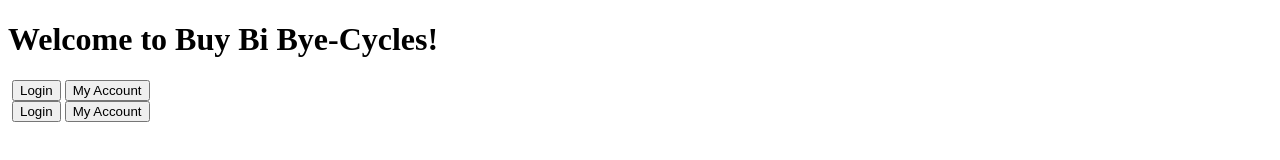
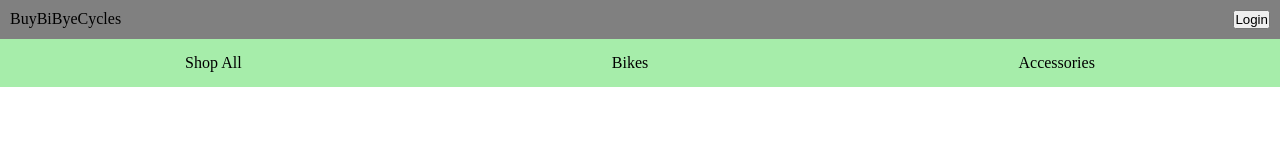
Before and after one commit to Rhiannon-OBrien-Coder/Buy_Bi_Bye_Cycles, a website: page client/index.html in a window 1280 px wide. Drawn offline with nearby package versions, Linux system fonts and the light colour scheme.

Commit message:
navbar foundation

```diff
--- a/client/index.html
+++ b/client/index.html
@@ -1,5 +1,6 @@
 <!DOCTYPE html>
 <html lang="en">
+
 <head>
     <meta charset="UTF-8">
     <meta name="viewport" content="width=device-width, initial-scale=1.0">
@@ -8,21 +9,25 @@
     <script src="https://unpkg.com/axios/dist/axios.min.js"></script>
     <script defer src="script.js"></script>
 </head>
+
 <body>
     <header>
-        <h1>Welcome to Buy Bi Bye-Cycles!</h1>
-        <nav>
-            <img src="" alt="">
-            <button id="login">Login</button>
-            <button id="myAccount">My Account</button>
+        <nav id="nav-belt">
+            <!-- <img src="../assets/bicycle.png" alt=""> -->
+            <p>BuyBiByeCycles</p>
+            <div>
+                <button id="login-btn">Login</button>
+                <button id="myAccount-btn">My Account</button>
+            </div>
         </nav>
-        <nav>
-            <img src="" alt="">
-            <button id="login">Login</button>
-            <button id="myAccount">My Account</button>
+        <nav id="nav-main">
+            <p>Shop All</p>
+            <p>Bikes</p>
+            <p>Accessories</p>
         </nav>
     </header>
     <main></main>
     <footer></footer>
 </body>
+
 </html>
--- a/client/style.css
+++ b/client/style.css
@@ -0,0 +1,28 @@
+body,
+p,
+button {
+  margin: 0;
+  padding: 0;
+}
+
+header {
+
+}
+
+#myAccount-btn {
+  display: none;
+}
+
+#nav-belt {
+  background-color: grey;
+  display: flex;
+  justify-content: space-between;
+  padding: 10px;
+}
+
+#nav-main {
+  background-color: rgb(166, 237, 170);
+  display: flex;
+  justify-content: space-around;
+  padding: 15px 0;
+}
```
